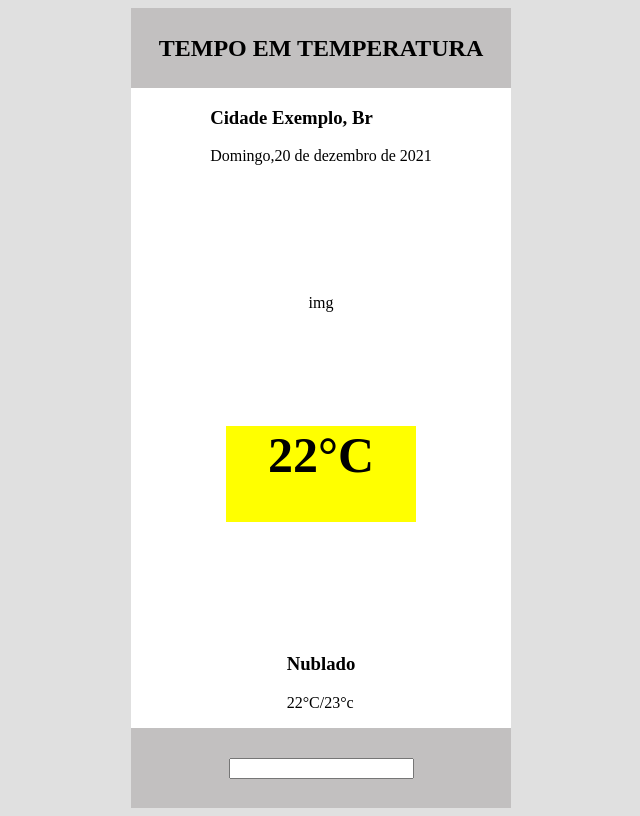
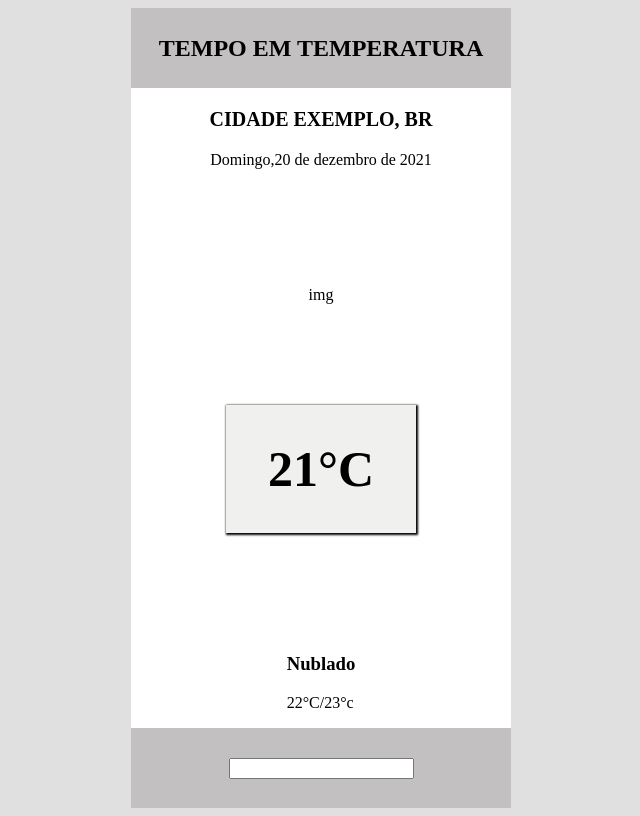
Before and after one commit to marcelinho21junior/ClimaETemperatura, a plain HTML site: page page/index.html in a window 1280 px wide. Shown: the whole page, without its empty margins (319-959 px from the left). Drawn offline with Linux system fonts and the light colour scheme.

Commit message:
commit atualizado em casa 21

```diff
--- a/css/estilo.css
+++ b/css/estilo.css
@@ -27,14 +27,31 @@ body{
     background-color: white;
 }
 
+.cardCidadeEData{
+    text-align: center;
+}
+
+.cardCidadeEDataCidade{
+    text-transform: uppercase;
+    font-size: 20px;
+}
+
 .cardTemperaturaLetra{
-    background-color: yellow;
+    background-color: rgb(240, 240, 239);
     font-size:50px;
     width: 50%;
-    height: 15%;
-    text-align: center;
+    height: 20%;
     justify-content: center;
     font-weight: 700;
+    box-shadow: 1px 1px 2px 1px black;
+}
+
+.cardTemperaturaLetraTempReal{
+    display: flex;
+    justify-content: center;
+    align-items: center;
+    height: 100%;
+    width: 100%;
 }
 
 .footer{
--- a/page/index.html
+++ b/page/index.html
@@ -12,15 +12,15 @@
         <h2>TEMPO EM TEMPERATURA</h2>
    </header>
    <div class="card">
-        <div>
-            <h3>Cidade Exemplo, Br</h3>
+        <div class="cardCidadeEData">
+            <h3 class="cardCidadeEDataCidade">Cidade Exemplo, Br</h3>
             <p>Domingo,20 de dezembro de 2021</p>
         </div>
         <div>
             img
         </div>
         <div class="cardTemperaturaLetra">
-            22°C
+            <span class="cardTemperaturaLetraTempReal">21°C</span>
         </div>
         <div>
             <h3>Nublado</h3>
```
